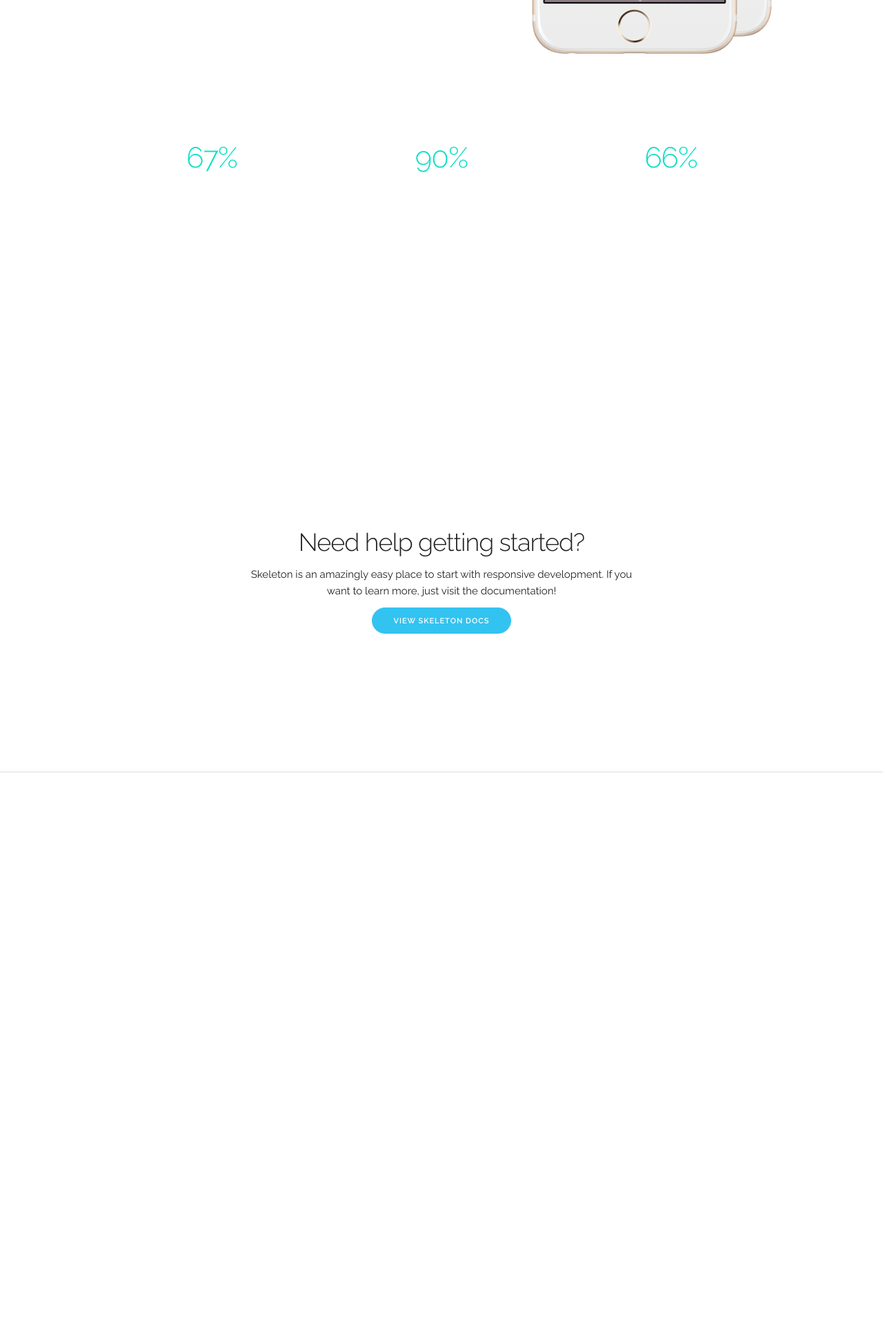
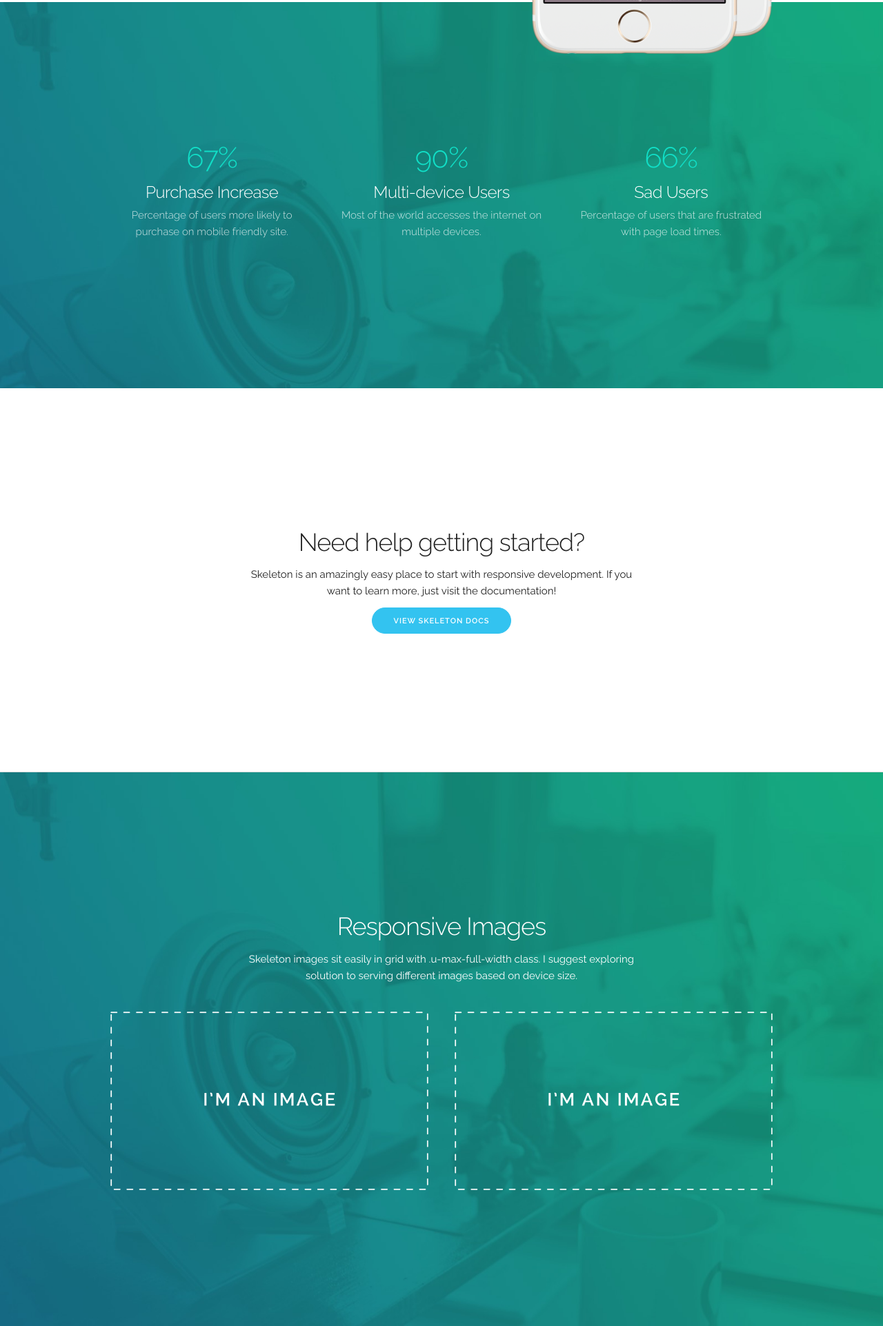
Before and after one commit to julien-dem/test_skeleton, a plain HTML site: page index.html in a window 1280 px wide. Shown: the part 627-2550 px from the top of the page at 69% size. Drawn offline with nearby package versions, Linux system fonts and the light colour scheme.

Commit message:
Update custom.css

```diff
--- a/css/custom.css
+++ b/css/custom.css
@@ -32,7 +32,7 @@
 /* Values
 –––––––––––––––––––––––––––––––––––––––––––––––––– */
 .values {
-  background-image: url('./images/values-bg.jpg');
+  background-image: url("../images/values-bg.jpg");
   background-size: cover;
   color: #fff;
   padding-bottom: 5rem;
@@ -58,7 +58,7 @@
 /* Categories
 –––––––––––––––––––––––––––––––––––––––––––––––––– */
 .categories {
-  background-image: url('./images/values-bg.jpg');
+  background-image: url("../images/values-bg.jpg");
   background-size: cover;
   color: #fff;
 }
```
